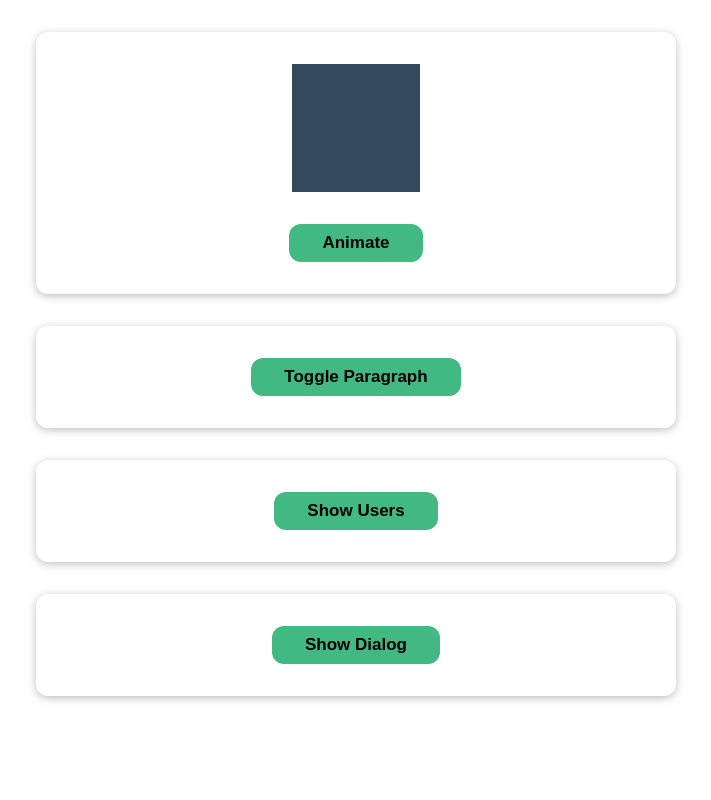
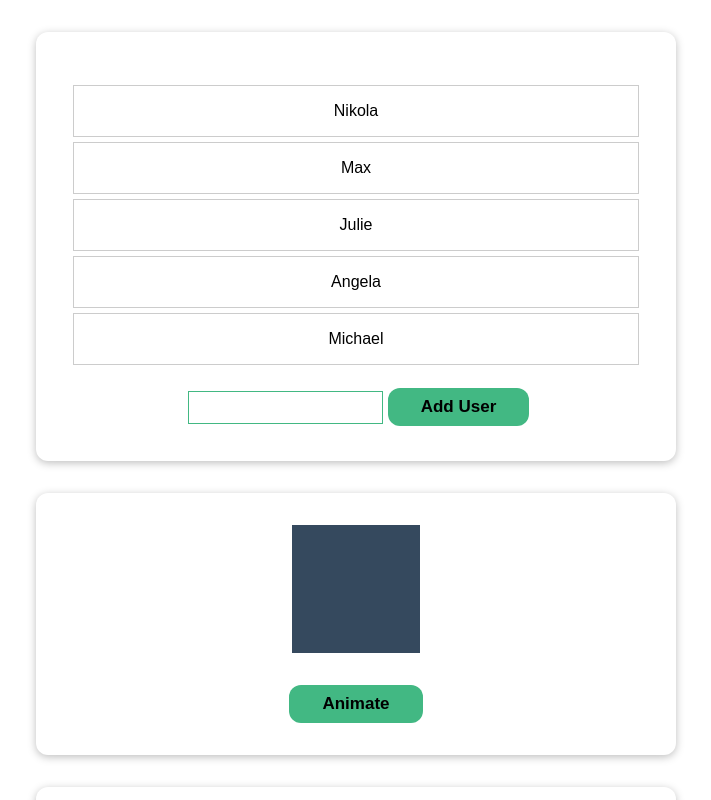
Before and after one commit to bognikk/VUE-animations-and-transitions, a Vue app: page / in a window 1280 px wide. Shown: the top 800 px of the page, without its empty margins (284-995 px from the left). Built offline with nearby package versions, Linux system fonts and the light colour scheme.

Commit message:
animated lists

```diff
--- a/src/App.vue
+++ b/src/App.vue
@@ -1,11 +1,15 @@
 <template>
+	<div class="container">
+		<users-list></users-list>
+	</div>
 	<div class="container">
 		<div class="block" :class="{ animate: blockAnimated }"></div>
 		<button @click="animateBlock">Animate</button>
 	</div>
 	<div class="container">
+		<!-- :css="false" disabled CSS -->
 		<transition
-			name="para"
+			:css="false"
 			@before-enter="beforeEnterExample"
 			@enter="enterExample"
 			@after-enter="afterEnterExample"
@@ -38,7 +42,11 @@
 </template>
 
 <script>
+import UsersList from './components/UsersList.vue';
 export default {
+	components: {
+		UsersList,
+	},
 	data() {
 		return {
 			dialogIsVisible: false,
--- /dev/null
+++ b/src/components/UsersList.vue
@@ -0,0 +1,82 @@
+<template>
+	<transition-group tag="ul" name="user-list">
+		<li v-for="user in users" :key="user" @click="removeUser(user)">
+			{{ user }}
+		</li>
+	</transition-group>
+
+	<div>
+		<input type="text" ref="userNameInput" />
+		<button @click="addUser">Add User</button>
+	</div>
+</template>
+
+<script>
+export default {
+	data() {
+		return {
+			users: ['Nikola', 'Max', 'Julie', 'Angela', 'Michael'],
+		};
+	},
+	methods: {
+		addUser() {
+			const enteredUserName = this.$refs.userNameInput.value;
+			this.users.unshift(enteredUserName);
+		},
+		removeUser(user) {
+			this.users = this.users.filter((usr) => usr !== user);
+		},
+	},
+};
+</script>
+
+<style lang="scss" scoped>
+ul {
+	position: relative;
+	width: 100%;
+	padding: 0;
+	margin: 1rem 0;
+	list-style: none;
+
+	li {
+		padding: 1rem;
+		margin: 5px;
+		text-align: center;
+		border: 1px solid #ccc;
+		cursor: pointer;
+	}
+}
+
+input {
+	padding: 0.5rem;
+	border: 1px solid #42b883;
+	margin: 5px;
+}
+
+.user-list-enter-from {
+	opacity: 0;
+	transform: translateX(-30px);
+}
+.user-list-enter-active {
+	transition: all 1s ease-out;
+}
+.user-list-enter-to,
+.user-list-leave-from {
+	opacity: 1;
+	transform: translateX(0);
+}
+.user-list-leave-active {
+	position: absolute;
+	display: block;
+	width: 100%;
+	transition: all 1s ease-in;
+}
+.user-list-leave-to {
+	opacity: 1;
+	transform: translateX(30px);
+}
+
+.user-list-move {
+	transition: transform 0.8s ease;
+}
+</style>
```
